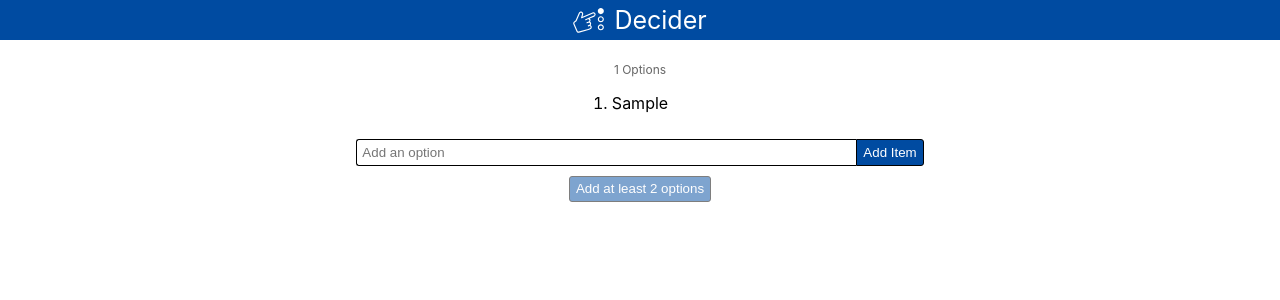
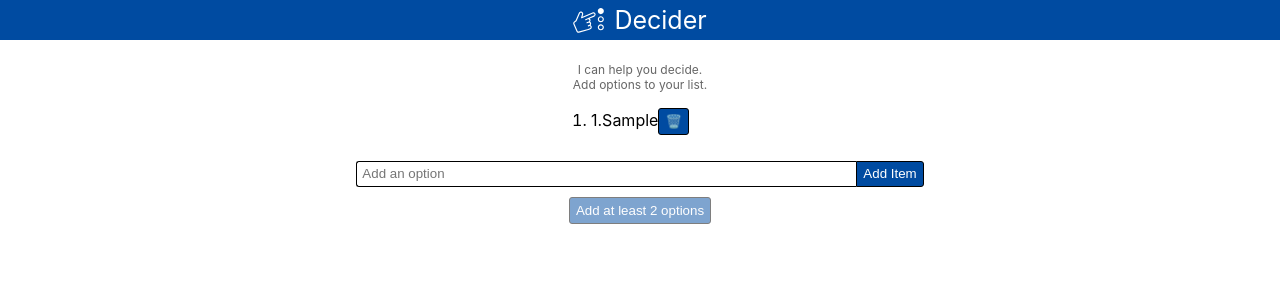
Before and after one commit to ProjectErostribe/decidr, a React (Create React App) app: page / in a window 1280 px wide. Both pictures are taken after typing "Sample" into the empty fields and a click on the button "Add Item". Shown: the top 300 px of the page. Built offline with nearby package versions, Linux system fonts and the light colour scheme.

Commit message:
feat(delete): delete option

```diff
--- a/src/App.js
+++ b/src/App.js
@@ -20,6 +20,7 @@ function App() {
           ? <p id="selected">{selectedItem}</p>
           : <DisplayList
             listContainer={listContainer}
+            setListContainer={setListContainer}
           />
         }
       </main>
--- a/src/Components/DisplayList.js
+++ b/src/Components/DisplayList.js
@@ -1,14 +1,24 @@
-export default function DisplayList({ listContainer }) {
+export default function DisplayList({ listContainer, setListContainer }) {
+
+  let listCount = listContainer.length;
+
+  const deleteOption = (event) => {
+    setListContainer(listContainer.filter(item => item !== event.target.dataset.option));
+  }
 
   const displayList = listContainer.slice(0).reverse().map(
     (option, index) => (
-      <li key={index}>{option}</li>
+      <li key={index}>
+        <span>{listCount--}.</span>
+        <span>{option}</span>
+        <button data-option={option} onClick={deleteOption}>🗑️</button>
+      </li>
     )
   );
 
   return (
     <div id="display-list">
-      { listContainer.length > 0
+      { listCount
         ? <p>{listContainer.length} Options</p>
         : <p>I can help you decide.<br />
           Add options to your list.</p>
```
